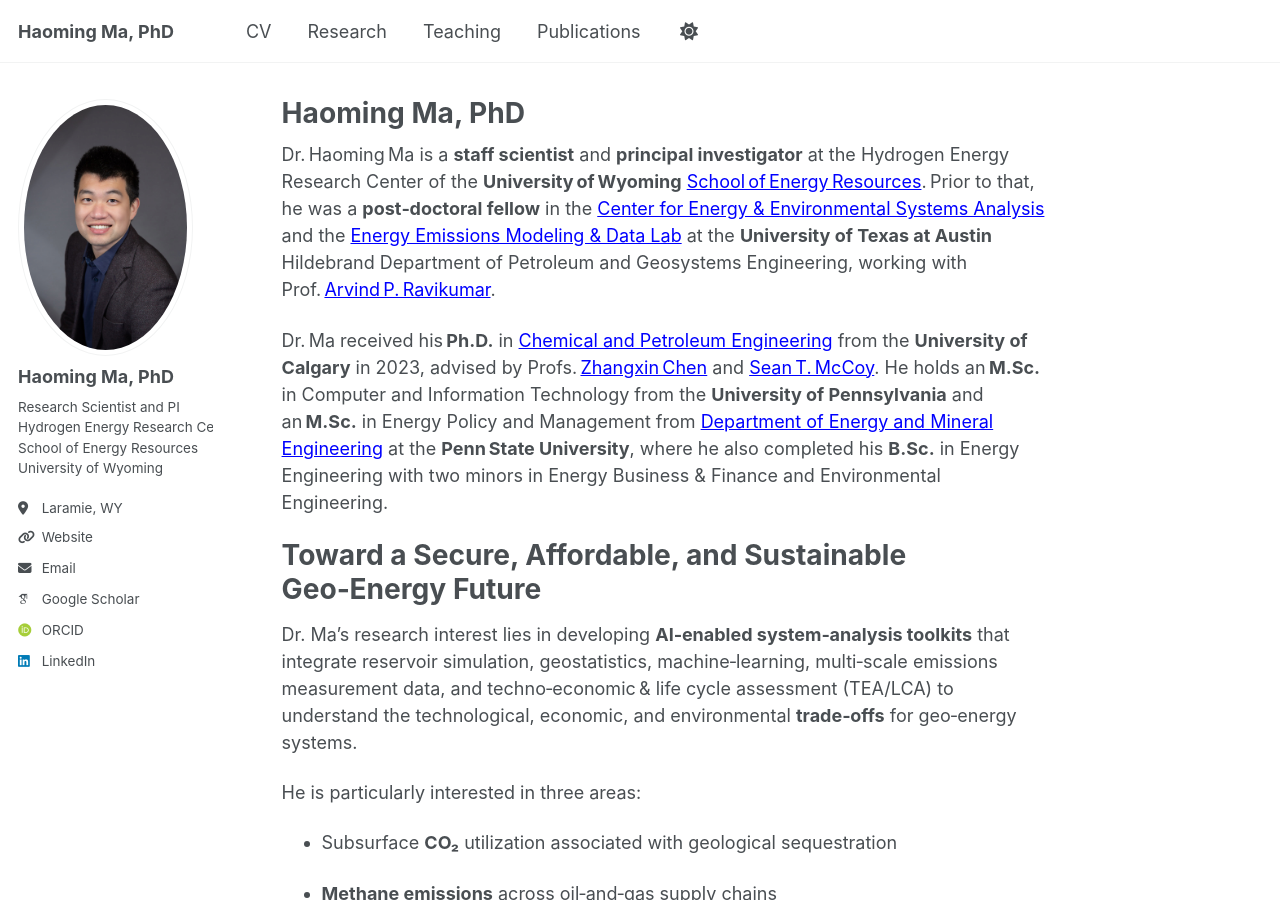
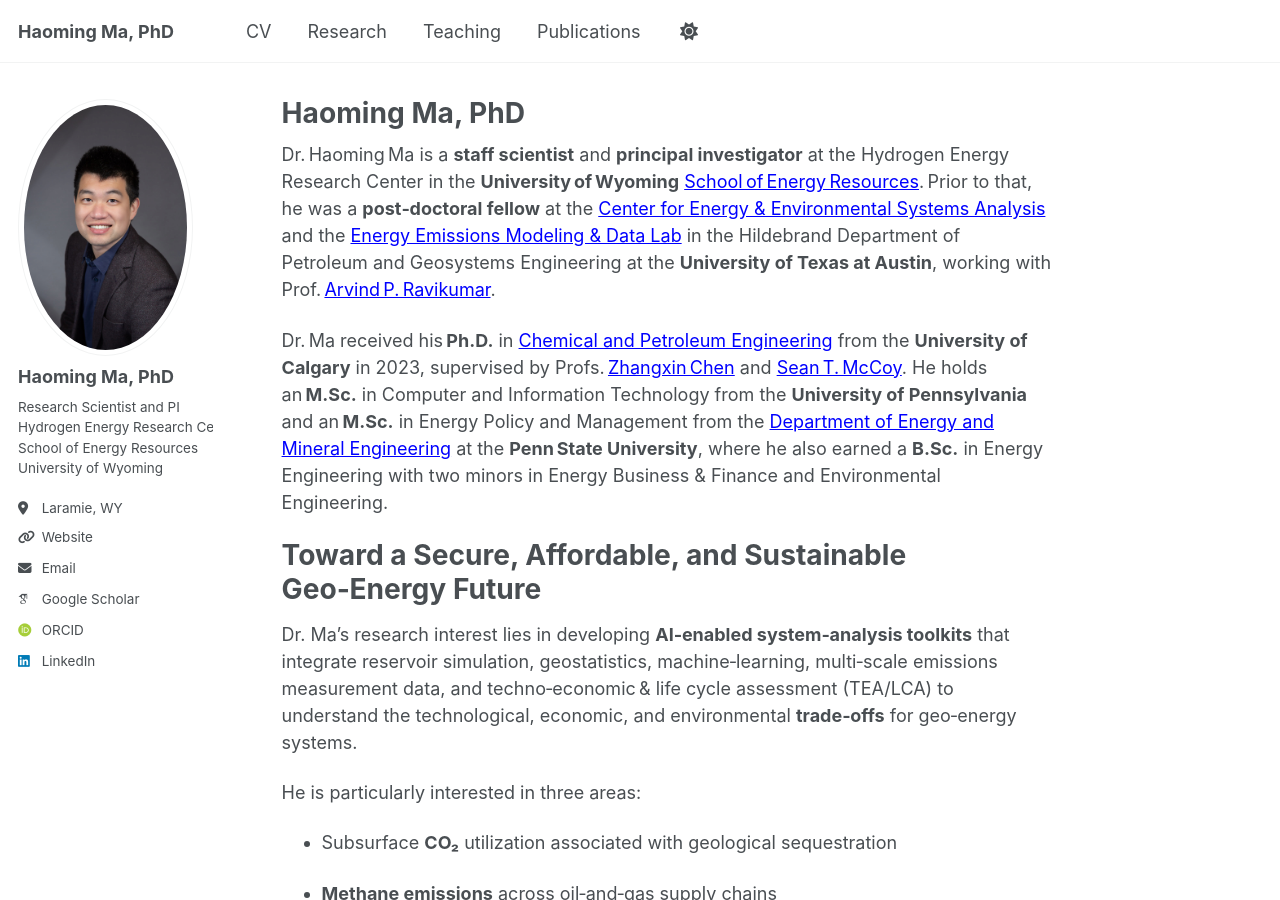
Before and after one commit to haoming-ma/haoming-ma.github.io, a Jekyll site: the page built from _pages/about.md, in a window 1280 px wide and 900 px high. Built offline with Jekyll 4.4.1, drawn with Linux system fonts in a browser that asks for light colours; some web fonts are replaced.

Commit message:
Update about.md

```diff
--- a/_pages/about.md
+++ b/_pages/about.md
@@ -6,9 +6,9 @@ redirect_from:
   - /about/
   - /about.html
 ---
-Dr. Haoming Ma is a **staff scientist** and **principal investigator** at the Hydrogen Energy Research Center of the **University of Wyoming** [School of Energy Resources](https://www.uwyo.edu/ser). Prior to that, he was a **post‑doctoral fellow** in the [Center for Energy & Environmental Systems Analysis](https://www.ceesa.utexas.edu) and the [Energy Emissions Modeling & Data Lab](https://www.eemdl.utexas.edu/) at the **University of Texas at Austin** Hildebrand Department of Petroleum and Geosystems Engineering, working with Prof. [Arvind P. Ravikumar](https://scholar.google.com/citations?user=JgkvadQAAAAJ&hl=en).
+Dr. Haoming Ma is a **staff scientist** and **principal investigator** at the Hydrogen Energy Research Center in the **University of Wyoming** [School of Energy Resources](https://www.uwyo.edu/ser). Prior to that, he was a **post‑doctoral fellow** at the [Center for Energy & Environmental Systems Analysis](https://www.ceesa.utexas.edu) and the [Energy Emissions Modeling & Data Lab](https://www.eemdl.utexas.edu/) in the Hildebrand Department of Petroleum and Geosystems Engineering at the **University of Texas at Austin**, working with Prof. [Arvind P. Ravikumar](https://scholar.google.com/citations?user=JgkvadQAAAAJ&hl=en).
 
-Dr. Ma received his **Ph.D.** in [Chemical and Petroleum Engineering](https://schulich.ucalgary.ca/chemical-petroleum/home) from the **University of Calgary** in 2023, advised by Profs. [Zhangxin Chen](https://scholar.google.ca/citations?user=LWXGc90AAAAJ&hl=en) and [Sean T. McCoy](https://scholar.google.fr/citations?user=puoY4D8AAAAJ&hl=en). He holds an **M.Sc.** in Computer and Information Technology from the **University of Pennsylvania** and an **M.Sc.** in Energy Policy and Management from [Department of Energy and Mineral Engineering](https://www.eme.psu.edu/) at the **Penn State University**, where he also completed his **B.Sc.** in Energy Engineering with two minors in Energy Business & Finance and Environmental Engineering.
+Dr. Ma received his **Ph.D.** in [Chemical and Petroleum Engineering](https://schulich.ucalgary.ca/chemical-petroleum/home) from the **University of Calgary** in 2023, supervised by Profs. [Zhangxin Chen](https://scholar.google.ca/citations?user=LWXGc90AAAAJ&hl=en) and [Sean T. McCoy](https://scholar.google.fr/citations?user=puoY4D8AAAAJ&hl=en). He holds an **M.Sc.** in Computer and Information Technology from the **University of Pennsylvania** and an **M.Sc.** in Energy Policy and Management from the [Department of Energy and Mineral Engineering](https://www.eme.psu.edu/) at the **Penn State University**, where he also earned a **B.Sc.** in Energy Engineering with two minors in Energy Business & Finance and Environmental Engineering.
 
 Toward a Secure, Affordable, and Sustainable Geo‑Energy Future
 ======
```
